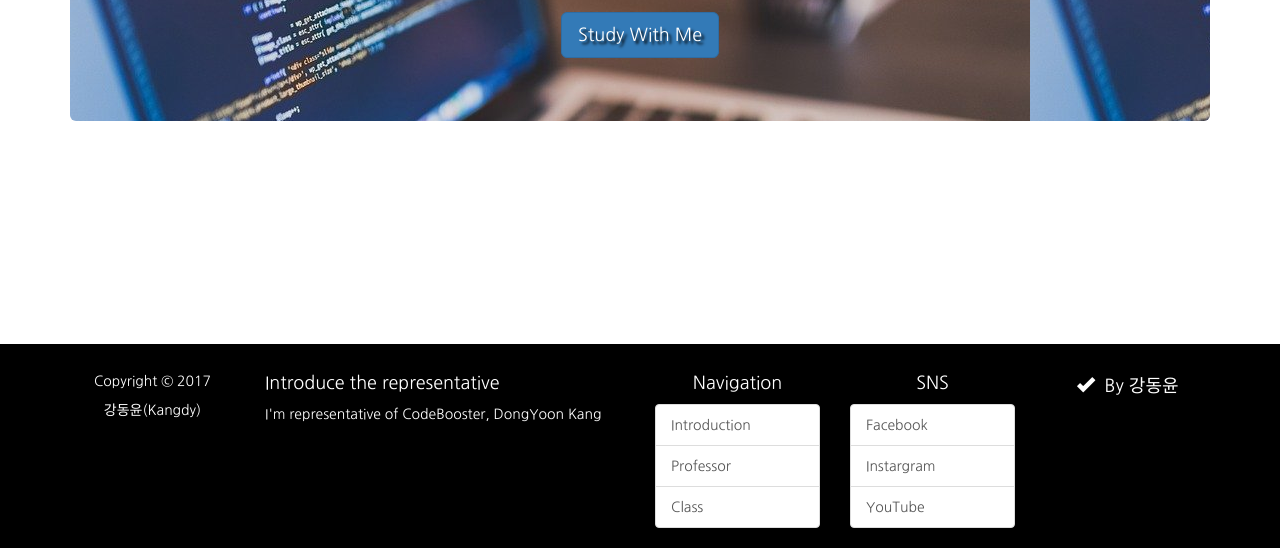
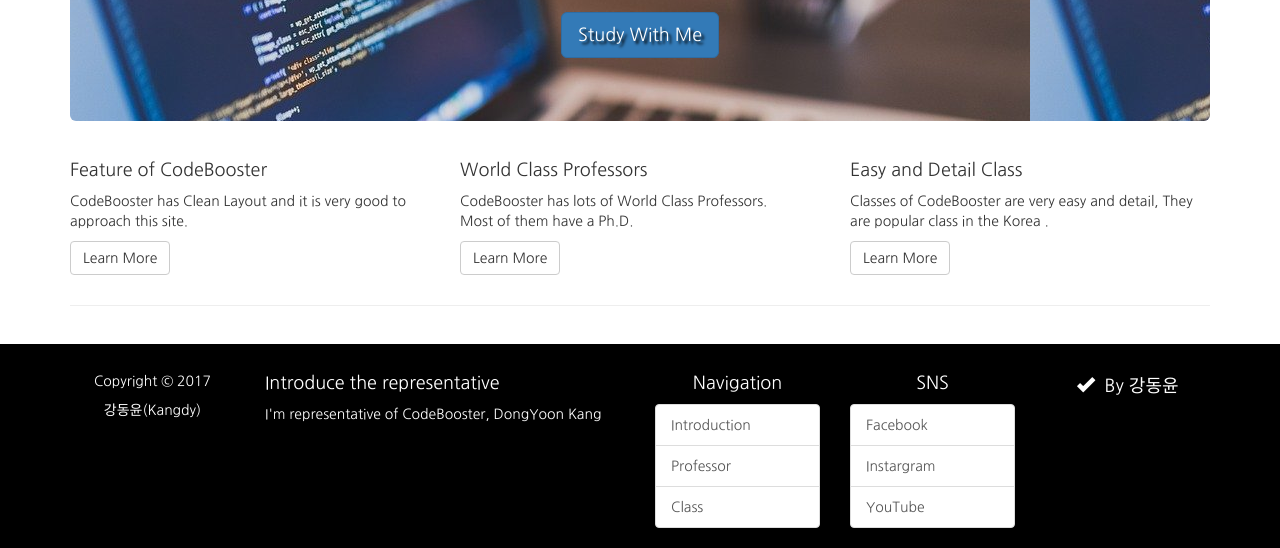
Before and after one commit to kangdy25/Web_Bootstrap, a plain HTML site: page CodeBoost/index.html in a window 1280 px wide. Shown: the part 252-800 px from the top of the page. Drawn offline with nearby package versions, Linux system fonts and the light colour scheme.

Commit message:
Learn Modal

```diff
--- a/CodeBoost/index.html
+++ b/CodeBoost/index.html
@@ -71,6 +71,24 @@
             <p class="text-center">Lorem ipsum dolor sit amet, consectetur adipisicing elit.</p>
             <p class="text-center"><a class="btn btn-primary btn-lg" href="#" role="button">Study With Me</a></p>
         </div>
+        <div class="row">
+            <div class="col-md-4">
+                <h4>Feature of CodeBooster</h4>
+                <p>CodeBooster has Clean Layout and it is very good to approach this site.</p>
+                <p><a class="btn btn-default" data-target="#modal" data-toggle="modal">Learn More</a></p>
+            </div>
+            <div class="col-md-4">
+                <h4>World Class Professors</h4>
+                <p>CodeBooster has lots of World Class Professors. <br>Most of them have a Ph.D.</p>
+                <p><a class="btn btn-default" href="#">Learn More</a></p>
+            </div>
+            <div class="col-md-4">
+                <h4>Easy and Detail Class </h4>
+                <p>Classes of CodeBooster are very easy and detail, They are popular class in the Korea .</p>
+                <p><a class="btn btn-default" href="#">Learn More</a></p>
+            </div>
+        </div>
+        <hr>
     </div>
     <footer style="background-color: #000; color: #fff;">
         <div class="container">
@@ -99,6 +117,23 @@
             </div>
         </div>
     </footer>
+    <div class="row">
+        <div class="modal" id="modal" tabindex="-1">
+            <div class="modal-dialog">
+                <div class="modal-content">
+                    <div class="modal-header">
+                        Feature of CodeBooster
+                        <button class="close" data-dismiss="modal">&times;</button>
+                    </div>
+                        <div class="modal-body" style="text-align: center;">
+                            Feature of Our services is you can watch this class anytime <br>
+                            Especially, various free classes provide in YouTube <br><br>
+                            <img src="img/Coding.jpg" id="imagepreview" style="width: 350px; height: 200px;">
+                        </div>
+                </div>
+            </div>
+        </div>
+    </div>
     <script src="https://code.jquery.com/jquery-3.1.1.min.js"></script>
     <script src="js/bootstrap.js"></script>
 </body>
```
Also changed, not shown: CodeBoost/img/Coding.jpg (added).
